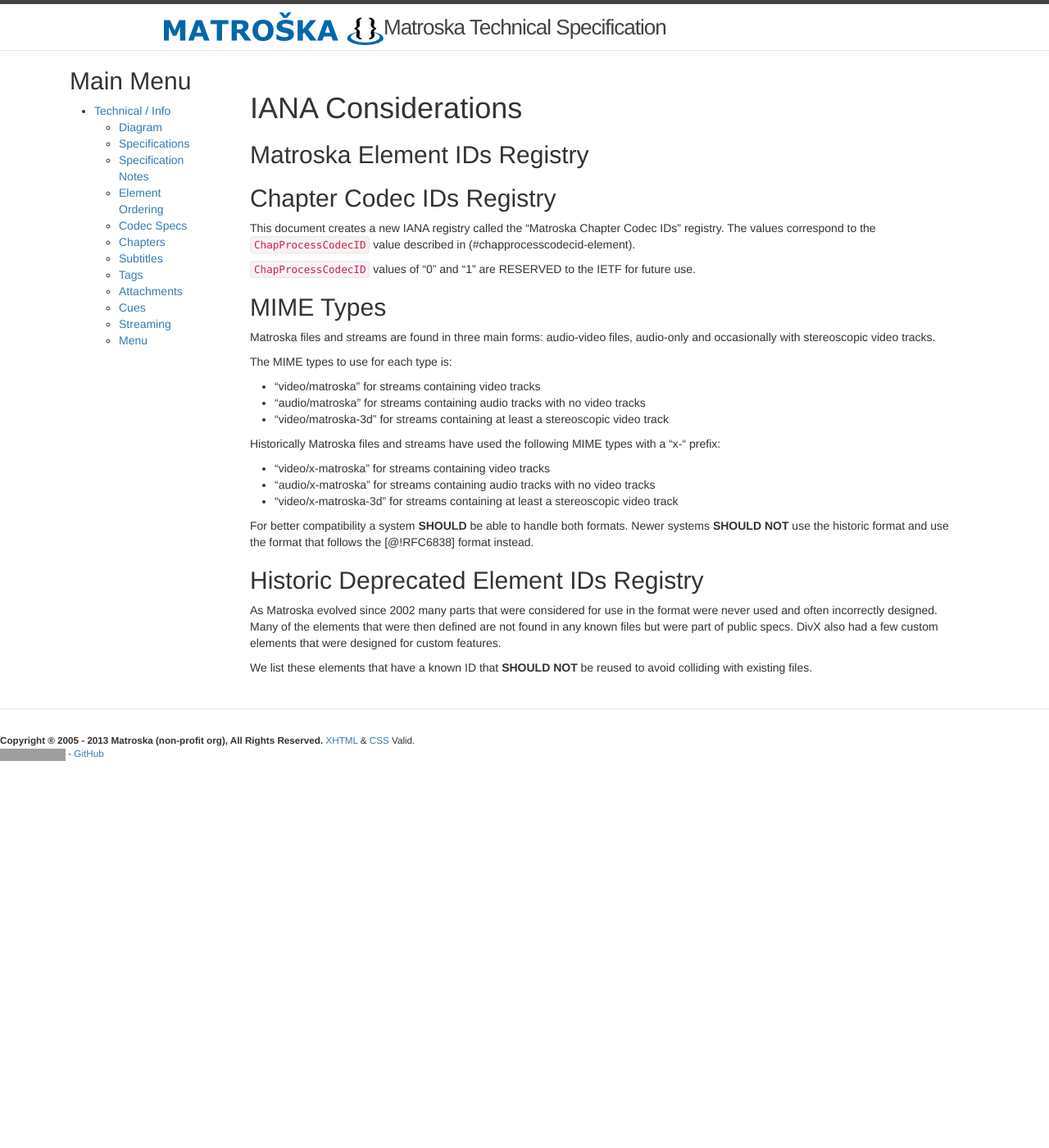
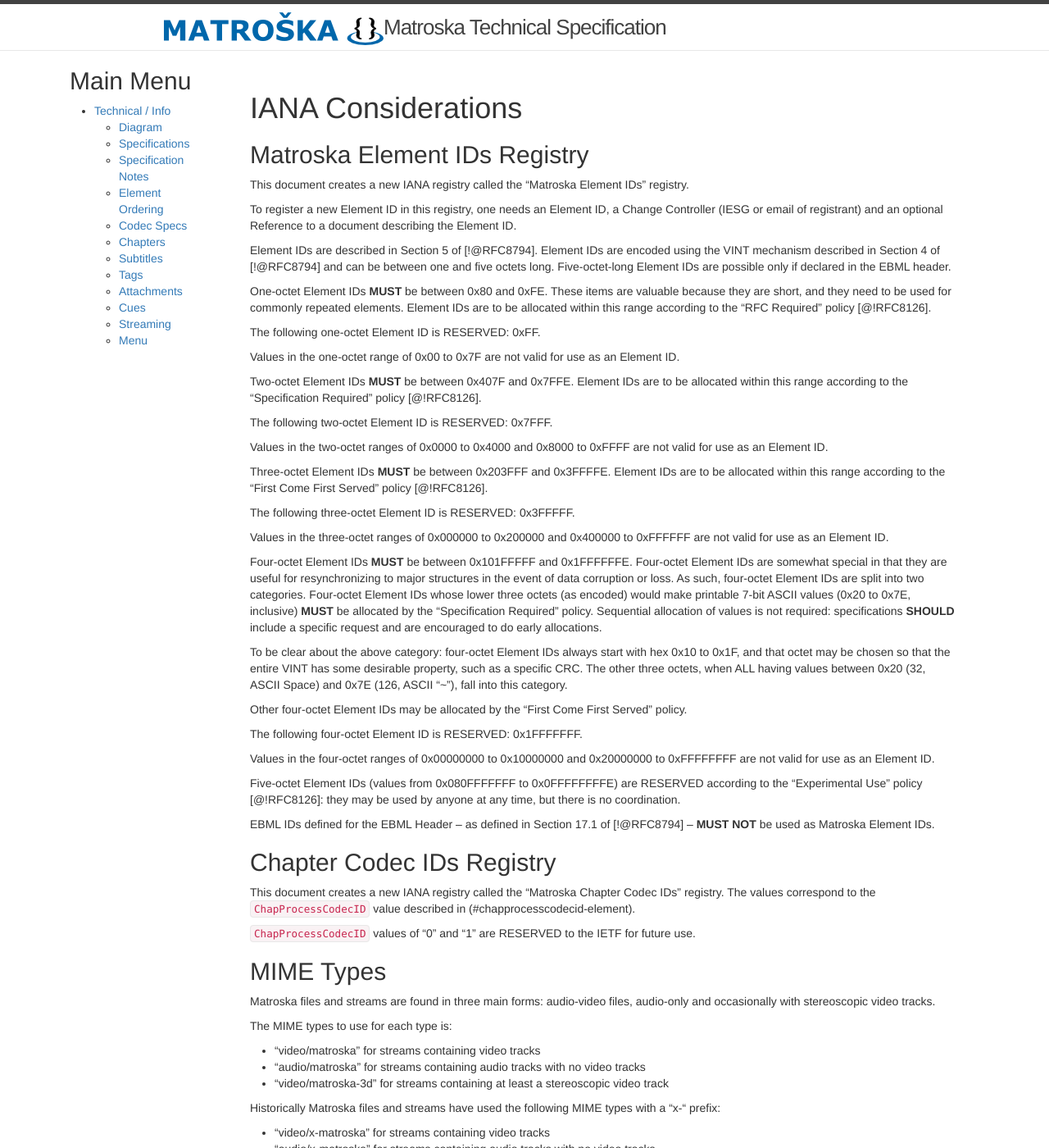
Before and after one commit to ietf-wg-cellar/matroska-specification, a Jekyll site: the page built from iana.md, in a window 1280 px wide and 1400 px high. Shown: the whole window at 82% size. Built offline with Jekyll 4.4.1, drawn with Linux system fonts in a browser that asks for light colours; our own code applies the rules of GitHub Pages for plain Markdown files; grey boxes are pictures that could not be loaded.

Commit message:
describe the Matroska Element IDs Registry
Similar to EBML Element IDs Registry in EBML (no path and no type).
The rules are repeated, but no reuse of the EBML Header IDs.

```diff
--- a/iana.md
+++ b/iana.md
@@ -1,6 +1,78 @@
 # IANA Considerations
 
 ## Matroska Element IDs Registry
+
+This document creates a new IANA registry called the "Matroska Element IDs"
+registry.
+
+To register a new Element ID in this registry, one needs an Element ID,
+a Change Controller (IESG or email of registrant) and
+an optional Reference to a document describing the Element ID.
+
+Element IDs are described in Section 5 of [!@RFC8794].  Element IDs are encoded
+using the VINT mechanism described in Section 4 of [!@RFC8794] and can be between
+one and five octets long. Five-octet-long Element IDs are possible
+only if declared in the EBML header.
+
+
+One-octet Element IDs **MUST** be between 0x80 and
+0xFE. These items are valuable because they are short, and they need
+to be used for commonly repeated elements. Element IDs are to be
+allocated within this range according to the "RFC Required"
+policy [@!RFC8126].
+
+The following one-octet Element ID is RESERVED: 0xFF.
+
+Values in the one-octet range of 0x00 to 0x7F are not valid for use
+as an Element ID.
+
+Two-octet Element IDs **MUST** be between 0x407F and
+0x7FFE. Element IDs are to be allocated within this range according to
+the "Specification Required" policy
+[@!RFC8126].
+
+The following two-octet Element ID is RESERVED: 0x7FFF.
+
+Values in the two-octet ranges of 0x0000 to 0x4000 and 0x8000 to 0xFFFF are
+not valid for use as an Element ID.
+
+Three-octet Element IDs **MUST** be between 0x203FFF and 0x3FFFFE.
+Element IDs are to be allocated within this range according to the "First Come First Served" policy [@!RFC8126].
+
+The following three-octet Element ID is RESERVED: 0x3FFFFF.
+
+Values in the three-octet ranges of 0x000000 to 0x200000 and
+0x400000 to 0xFFFFFF are not valid for use as an Element ID.
+
+Four-octet Element IDs **MUST** be between 0x101FFFFF
+and 0x1FFFFFFE. Four-octet Element IDs are somewhat special in that
+they are useful for resynchronizing to major structures in the event
+of data corruption or loss. As such, four-octet Element IDs are split
+into two categories. Four-octet Element IDs whose lower three octets
+(as encoded) would make printable 7-bit ASCII values (0x20 to 0x7E,
+inclusive) **MUST** be allocated by the "Specification
+Required" policy. Sequential allocation of values is not
+required: specifications **SHOULD** include a specific
+request and are encouraged to do early allocations.
+
+To be clear about the above category: four-octet Element IDs always start
+with hex 0x10 to 0x1F, and that octet may be chosen so that the entire VINT
+has some desirable property, such as a specific CRC. The other three octets,
+when ALL having values between 0x20 (32, ASCII Space) and 0x7E (126, ASCII
+"~"), fall into this category.
+
+Other four-octet Element IDs may be allocated by the "First Come First Served" policy.
+
+The following four-octet Element ID is RESERVED:  0x1FFFFFFF.
+
+Values in the four-octet ranges of 0x00000000 to 0x10000000 and 0x20000000
+to 0xFFFFFFFF are not valid for use as an Element ID.
+
+Five-octet Element IDs (values from 0x080FFFFFFF to 0x0FFFFFFFFE) are RESERVED according to the "Experimental Use" policy [@!RFC8126]: they may be used by anyone at any time, but there is no coordination.
+
+EBML IDs defined for the EBML Header -- as defined in Section 17.1 of [!@RFC8794] --
+**MUST NOT** be used as Matroska Element IDs.
+
 
 ## Chapter Codec IDs Registry
 
```
